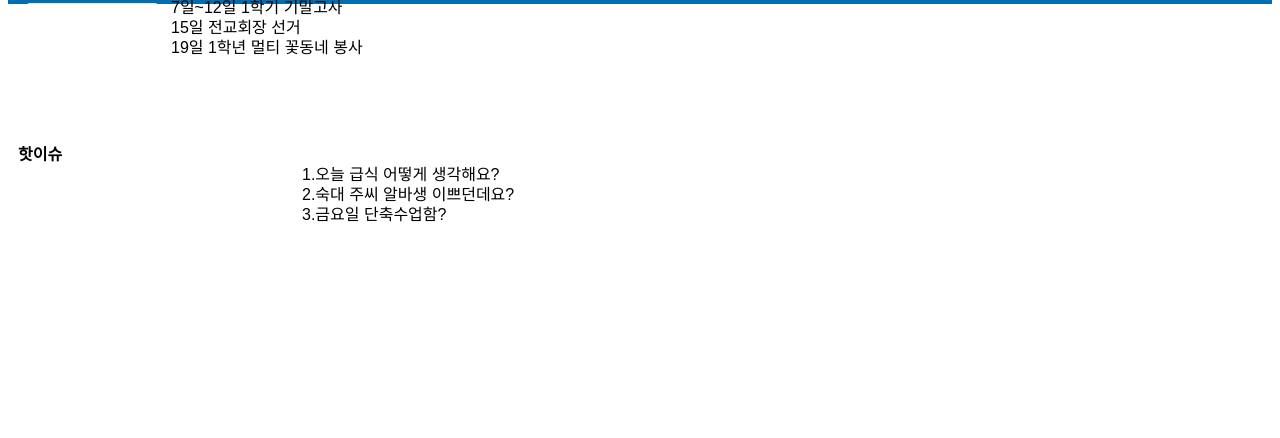
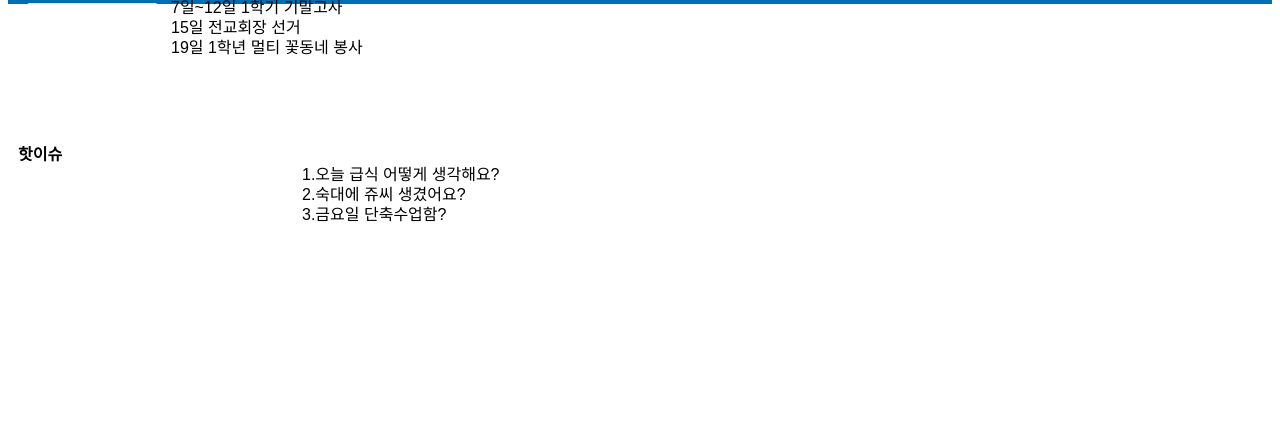
Before and after one commit to dohvis/sunrinio-legacy, a Django app: page / in a window 1280 px wide. Shown: the part 911-1349 px from the top of the page. Run offline with Django 3.2, Linux system fonts and the light colour scheme; parts of the project's set-up code (start-up, migrations or seed data) failed here and were passed over; some libraries are stand-ins or nearby versions.

Commit message:
오해의 여지가 없는말로 수정

```diff
--- a/templates/index.html
+++ b/templates/index.html
@@ -51,7 +51,7 @@
                             <div class="col s10">
                                 <p class="pclass main-content">
                                     1.오늘 급식 어떻게 생각해요?<br/>
-                                    2.숙대 주씨 알바생 이쁘던데요?<br/>
+                                    2.숙대에 쥬씨 생겼어요?<br/>
                                     3.금요일 단축수업함?
                                 </p>
                             </div>
```
